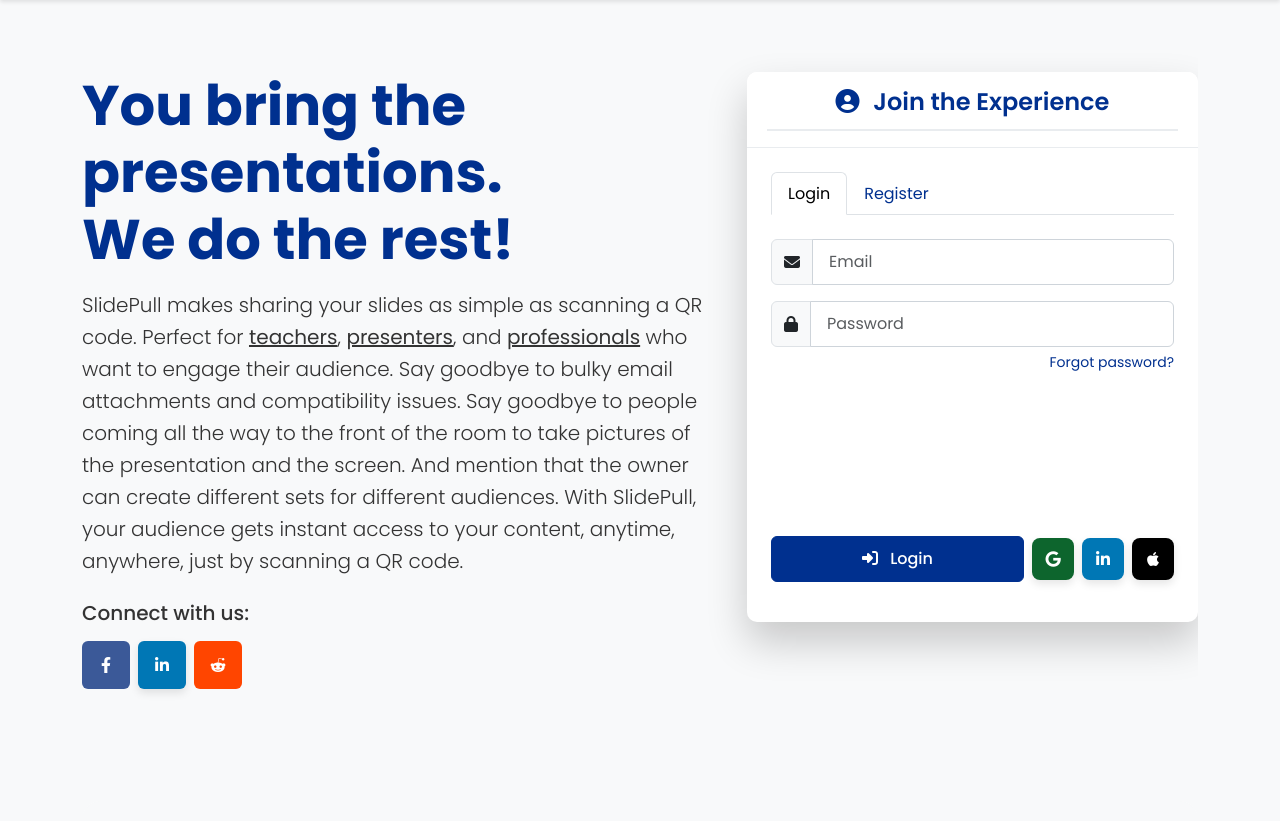
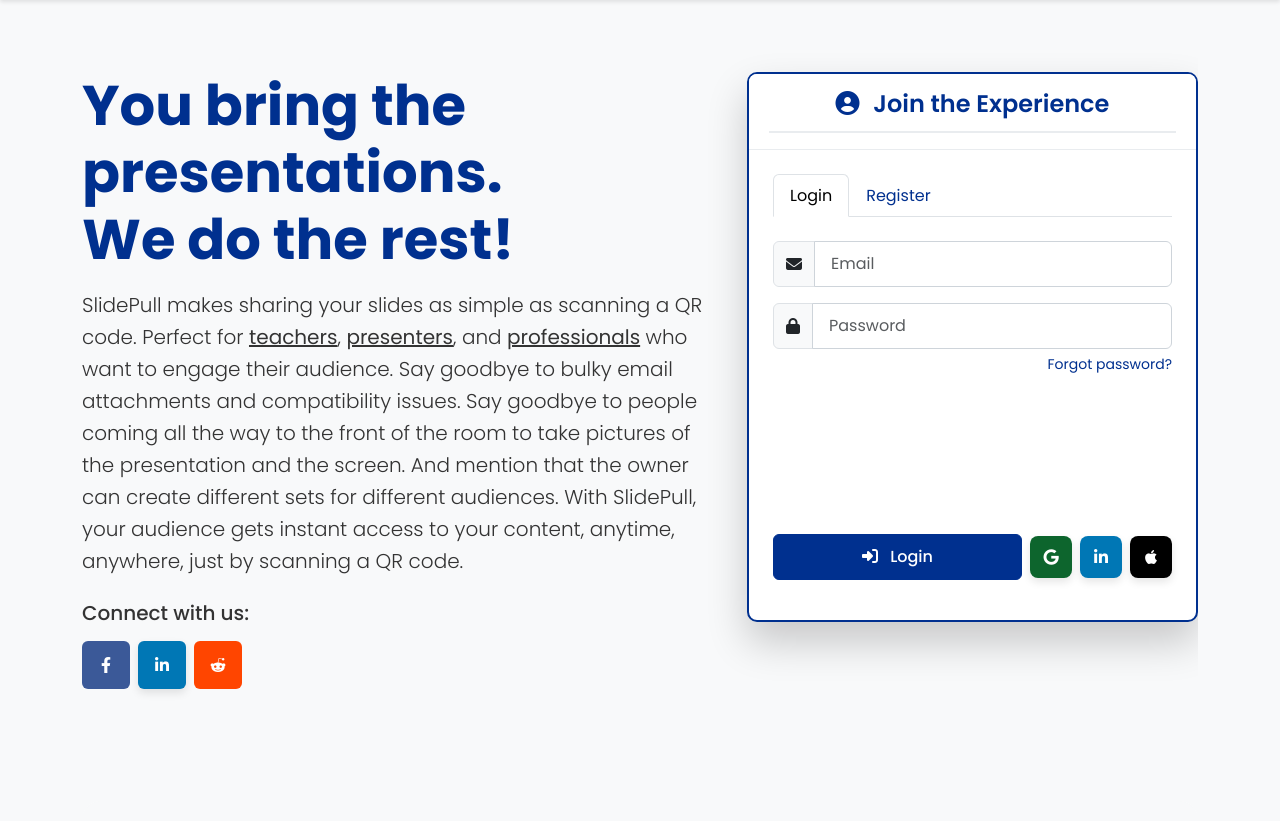
Before and after one commit to DanMGocan/dreamsofjacopo, a FastAPI app: page / in a window 1280 px wide. Shown: the part 71-892 px from the top of the page. Run offline with FastAPI, Linux system fonts and the light colour scheme; parts of the project's set-up code (start-up, migrations or seed data) failed here and were passed over; some libraries are stand-ins or nearby versions.

Commit message:
UI updates on the Dashboard

```diff
--- a/static/css/base.css
+++ b/static/css/base.css
@@ -280,7 +280,7 @@
 }
 
 .container-border {
-    border: 1px solid var(--primary-color); /* Thin blue border */
+    border: 2px solid var(--primary-color); /* Thin blue border */
 }
 
 .row.g-4 .col .card {
--- a/templates/home.html
+++ b/templates/home.html
@@ -33,7 +33,7 @@
 
         <!-- Login Card with Animation -->
         <div class="col-lg-5">
-            <div class="card shadow-strong login-card" id="login">
+            <div class="card shadow-strong login-card container-border" id="login"> {# Added container-border class #}
                 <div class="card-header bg-white">
                     <h2 class="h4 mb-0 section-title text-center">
                         <i class="fas fa-user-circle me-2"></i> Join the Experience
```
